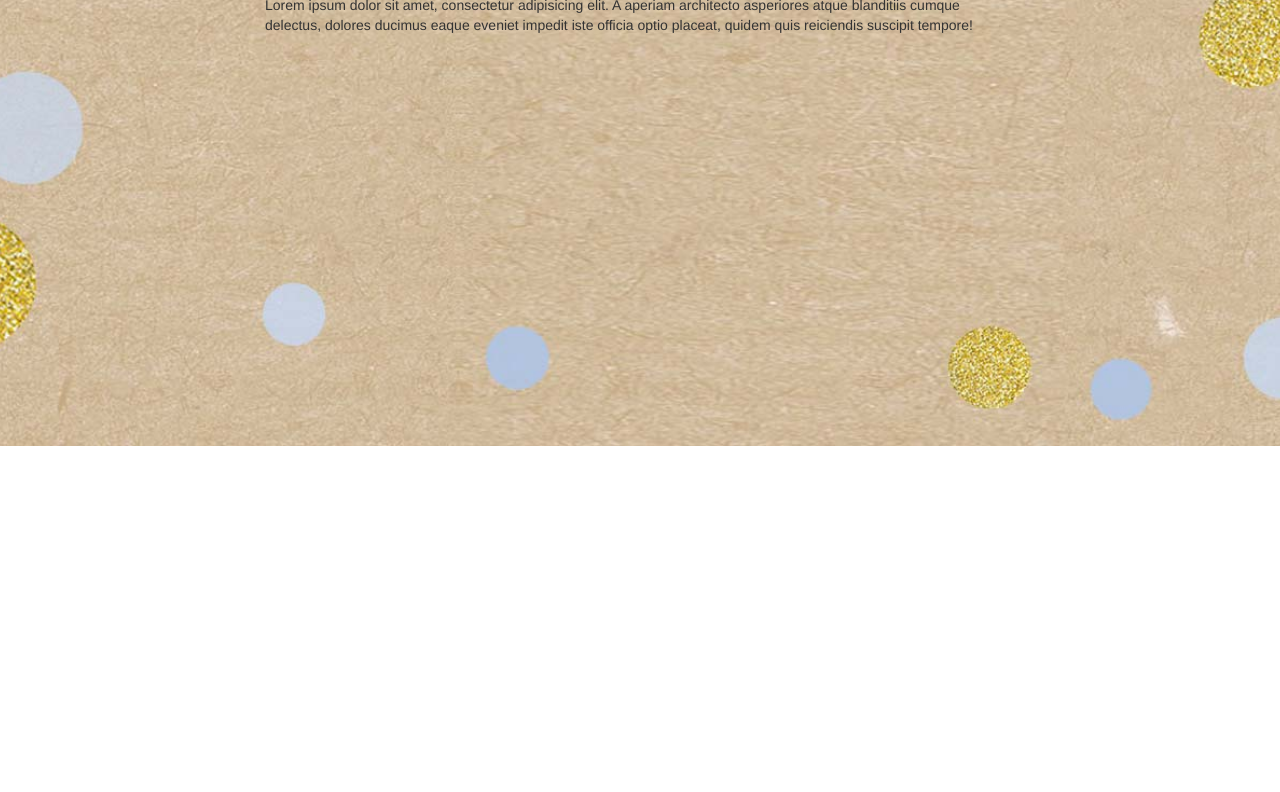
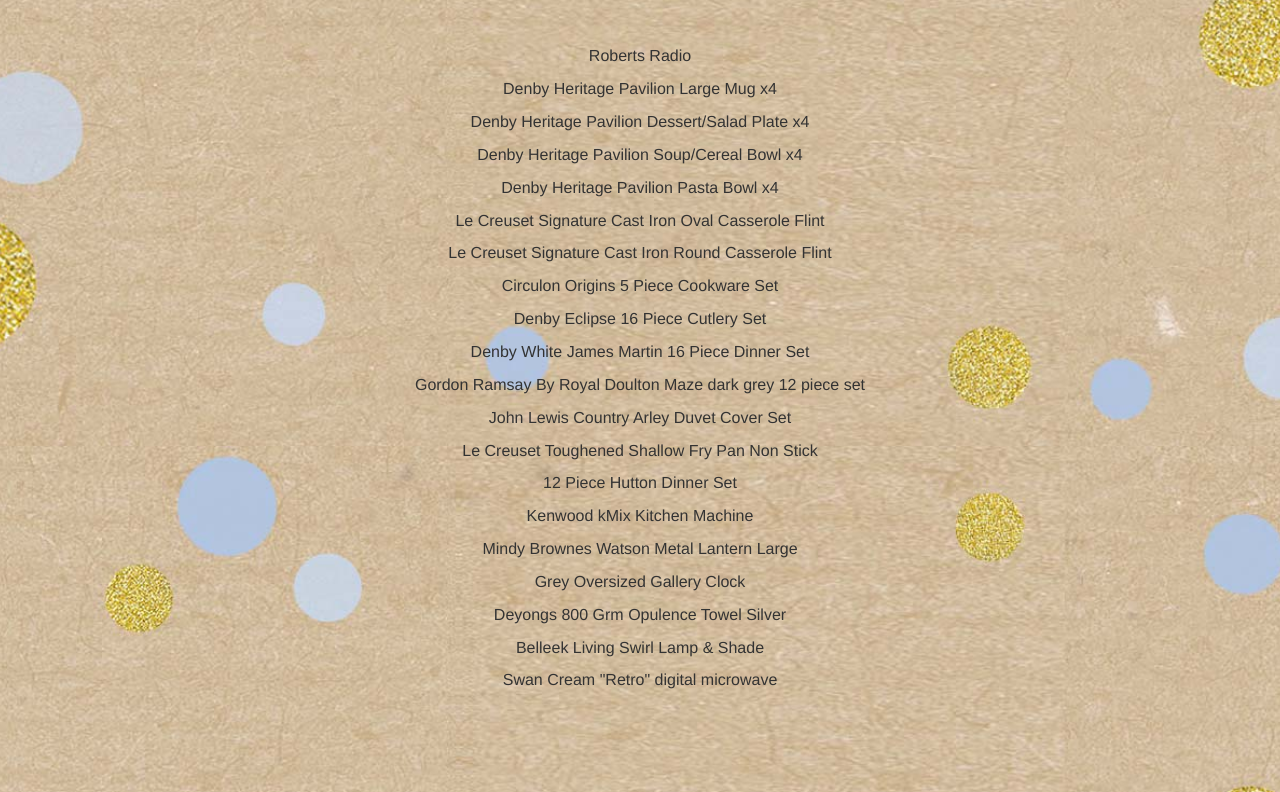
Before and after one commit to Dekeyras/wedding-site, a plain HTML site: page gifts.html in a window 1280 px wide. Shown: the part 354-1146 px from the top of the page. Before the commit the page ends 800 px from the top, so only its background shows below. Drawn offline with nearby package versions, Linux system fonts and the light colour scheme.

Commit message:
Added gift pages:

```diff
--- a/css/main.css
+++ b/css/main.css
@@ -87,6 +87,26 @@ body {
     padding-top: 40px
 }
 
+.gift-list {
+    text-align: center;
+}
+
+.gifts {
+
+    font-size: 16px;
+    padding-top: 40px;
+    margin-bottom: 100px;
+}
+
+.gift {
+    padding-top: 10px;
+}
+
+.gift a {
+    text-decoration: none;
+    color: #333;
+}
+
 @media (max-width: 768px) {
     .index-details {
         padding-top: 20px;
--- a/gifts.html
+++ b/gifts.html
@@ -29,13 +29,14 @@
                 <li><a href="/index.html">HOME</a></li>
                 <li><a href="/details.html">DETAILS</a></li>
                 <li><a href="/getting-there.html">GETTING THERE</a></li>
-                <li class="active"><a href="#">RSVP</a></li>
+                <li class="active"><a href="#">GIFT IDEAS</a></li>
+                <li><a href="/rsvp.html">RSVP</a></li>
             </ul>
         </div>
     </div>
 </div>
 <!--navbar end-->
-<div class="container">
+<div class="container gift-list">
     <div class="row">
         <div class="col-sm-6 col-sm-offset-3">
             <h1 class="heading">
@@ -45,12 +46,9 @@
         </div>
     </div>
 
-    <div class="row">
-        <div class="col-sm-8 col-sm-offset-2">
-            <p>Lorem ipsum dolor sit amet, consectetur adipisicing elit. A aperiam architecto asperiores atque blanditiis cumque delectus, dolores ducimus eaque eveniet impedit iste officia optio placeat, quidem quis reiciendis suscipit tempore!</p>
-        </div>
+    <div class="gifts">
+        <!--Gifts go here-->
     </div>
-
 </div>
 
 <script src="https://code.jquery.com/jquery-3.1.1.min.js"
@@ -60,14 +58,23 @@
         integrity="sha384-Tc5IQib027qvyjSMfHjOMaLkfuWVxZxUPnCJA7l2mCWNIpG9mGCD8wGNIcPD7Txa"
         crossorigin="anonymous"></script>
 
+<script type="text/javascript" src="js/gifts.js"></script>
 <script>
-    (function(i,s,o,g,r,a,m){i['GoogleAnalyticsObject']=r;i[r]=i[r]||function(){
-            (i[r].q=i[r].q||[]).push(arguments)},i[r].l=1*new Date();a=s.createElement(o),
-        m=s.getElementsByTagName(o)[0];a.async=1;a.src=g;m.parentNode.insertBefore(a,m)
-    })(window,document,'script','https://www.google-analytics.com/analytics.js','ga');
+    (function (i, s, o, g, r, a, m) {
+        i['GoogleAnalyticsObject'] = r;
+        i[r] = i[r] || function () {
+                (i[r].q = i[r].q || []).push(arguments)
+            }, i[r].l = 1 * new Date();
+        a = s.createElement(o),
+            m = s.getElementsByTagName(o)[0];
+        a.async = 1;
+        a.src = g;
+        m.parentNode.insertBefore(a, m)
+    })(window, document, 'script', 'https://www.google-analytics.com/analytics.js', 'ga');
 
     ga('create', 'UA-92891403-1', 'auto');
     ga('send', 'pageview');
 </script>
+
 </body>
 </html>
--- /dev/null
+++ b/js/gifts.js
@@ -0,0 +1,96 @@
+$(document).ready(function() {
+    function createGift(gift) {
+        return '<div class="row gift"><div class="col-sm-12"><a href="' + gift.link + '"target="_blank">' + gift.text + '</a></div></div>';
+    }
+
+    var gifts = [
+        {
+            text: 'Roberts Radio',
+            link:'http://www.arnotts.ie/roberts-radio-revival-250-retro-lwmwfm-duck-egg-r250de/361116/650100300'
+        },
+        {
+            text: 'Denby Heritage Pavilion Large Mug x4',
+            link: 'http://www.arnotts.ie/denby-heritage-pavilion-large-mug-03ltr-multi/337385/979400275100300'
+        },
+        {
+            text: 'Denby Heritage Pavilion Dessert/Salad Plate x4',
+            link: 'http://www.arnotts.ie/denby-heritage-pavilion-dessertsalad-plate/337377/979400275100200'
+        },
+        {
+            text: 'Denby Heritage Pavilion Soup/Cereal Bowl x4',
+            link: 'http://www.arnotts.ie/denby-heritage-pavilion-soupcereal-bowl-17cm/337379/979400275100150'
+        },
+        {
+            text: 'Denby Heritage Pavilion Pasta Bowl x4',
+            link: 'http://www.arnotts.ie/denby-heritage-pavilion-pasta-bowl-215cm/337383/979400275100150',
+        },
+        {
+            text: 'Le Creuset Signature Cast Iron Oval Casserole Flint',
+            link: 'http://www.arnotts.ie/le-creuset-signature-cast-iron-oval-casserole-27-cm-flint/441924/979400250150',
+        },
+        {
+            text: 'Le Creuset Signature Cast Iron Round Casserole Flint',
+            link: 'http://www.arnotts.ie/le-creuset-signature-cast-iron-round-casserole-flint/441920/979400250150',
+        },
+        {
+            text: 'Circulon Origins 5 Piece Cookware Set',
+            link: 'http://www.arnotts.ie/circulon-origins-5-piece-cookware-set/438548/400250100',
+        },
+        {
+            text: 'Denby Eclipse 16 Piece Cutlery Set',
+            link: 'http://www.arnotts.ie/denby-eclipse-16-piece-cutlery-set/439526/400275200',
+        },
+        {
+            text: 'Denby White James Martin 16 Piece Dinner Set',
+            link: 'http://www.arnotts.ie/denby-white-james-martin-16-piece-dinner-set/446484/979400275100100',
+        },
+        {
+            text: 'Gordon Ramsay By Royal Doulton Maze dark grey 12 piece set',
+            link: 'http://www.debenhams.ie/webapp/wcs/stores/servlet/prod_10052_10001_332093500763PC12_-1',
+        },
+        {
+            text: 'John Lewis Country Arley Duvet Cover Set',
+            link: 'http://www.arnotts.ie/john-lewis-country-arley-duvet-cover-set/444079/400400200',
+        },
+        {
+            text: 'Le Creuset Toughened Shallow Fry Pan Non Stick',
+            link: 'http://www.arnotts.ie/le-creuset-toughened-shallow-fry-pan-non-stick/301709/979400250100200',
+        },
+        {
+            text: '12 Piece Hutton Dinner Set',
+            link: 'http://www.next.ie/en/g752786s1',
+        },
+        {
+            text: 'Kenwood kMix Kitchen Machine ',
+            link: 'http://www.arnotts.ie/kenwood-kmix-kitchen-machine-kmx50gbk/403126/979650400750',
+        },
+        {
+            text: 'Mindy Brownes Watson Metal Lantern Large',
+            link: 'http://www.arnotts.ie/mindy-brownes-watson-metal-lantern-large/371800/400500350',
+        },
+        {
+            text: 'Grey Oversized Gallery Clock',
+            link: 'http://www.lauraashley.com/uk/clocks/grey-oversized-gallery-clock/invt/3677605',
+        },
+        {
+            text: 'Deyongs 800 Grm Opulence Towel Silver',
+            link: 'http://www.arnotts.ie/deyongs-800-grm-opulence-towel-silver/419255/979400450',
+        },
+        {
+            text: 'Belleek Living Swirl Lamp & Shade',
+            link: 'http://www.arnotts.ie/belleek-living-swirl-lamp-and-shade/420441/400500350',
+        },
+        {
+            text: 'Swan Cream "Retro" digital microwave',
+            link: 'http://www.debenhams.ie/webapp/wcs/stores/servlet/prod_10052_10001_325009114782_-1?CMP=SSH&tmcampid=28&tmad=c&sku=7773471&cmp=KNC__683763090_39709337910__&mkwid=s%7cpcrid%7c155423928855%7cpkw%7c%7cpmt%7c%7cpdv%7cc%7cprd%7c7773471&gclid=Cj0KEQjwiI3HBRDv0q_qhqXZ-N4BEiQAOTiCHmT0qviZYr65qhJLFyJ9QUodO1k6Heal3tM5zkbablkaAnH48P8HAQ&gclsrc=aw.ds',
+        }
+    ];
+
+    var giftEl = $('.gifts');
+    gifts.forEach(function (gift) {
+        giftEl.append(createGift(gift));
+    });
+
+
+
+});
```
Also changed, not shown: details.html (+1 -0 lines), getting-there.html (+1 -0 lines), index.html (+1 -0 lines), rsvp.html (+1 -0 lines), thanks.html (+1 -0 lines).
